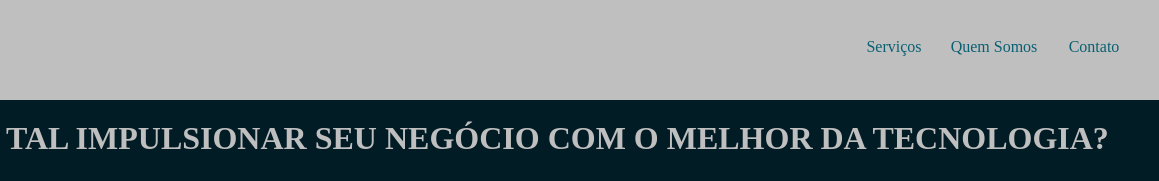
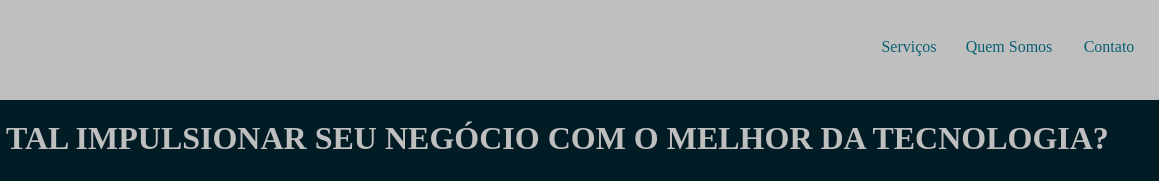
Before and after one commit to PHS-informatica/Site-PHS-Informatica, a plain HTML site: page index.html in a window 1280 px wide. Shown: the top 181 px of the page, 121-1280 px from the left. Drawn offline with Linux system fonts and the light colour scheme.

Commit message:
ajuste quebra cabeçalho

```diff
--- a/Assets/style.css
+++ b/Assets/style.css
@@ -30,10 +30,9 @@ header{
     border-radius: 50%;
 }
 .menu__atalhos{
-
-    margin-right: 15px;
     display: flex;
     align-items: center;
+    justify-content: flex-end;
 }
 .menu__atalhos__links{
     color: #0A6073;
@@ -223,4 +222,5 @@ footer {
         .fone{
             font-size: large;
         }
+
     }
```
